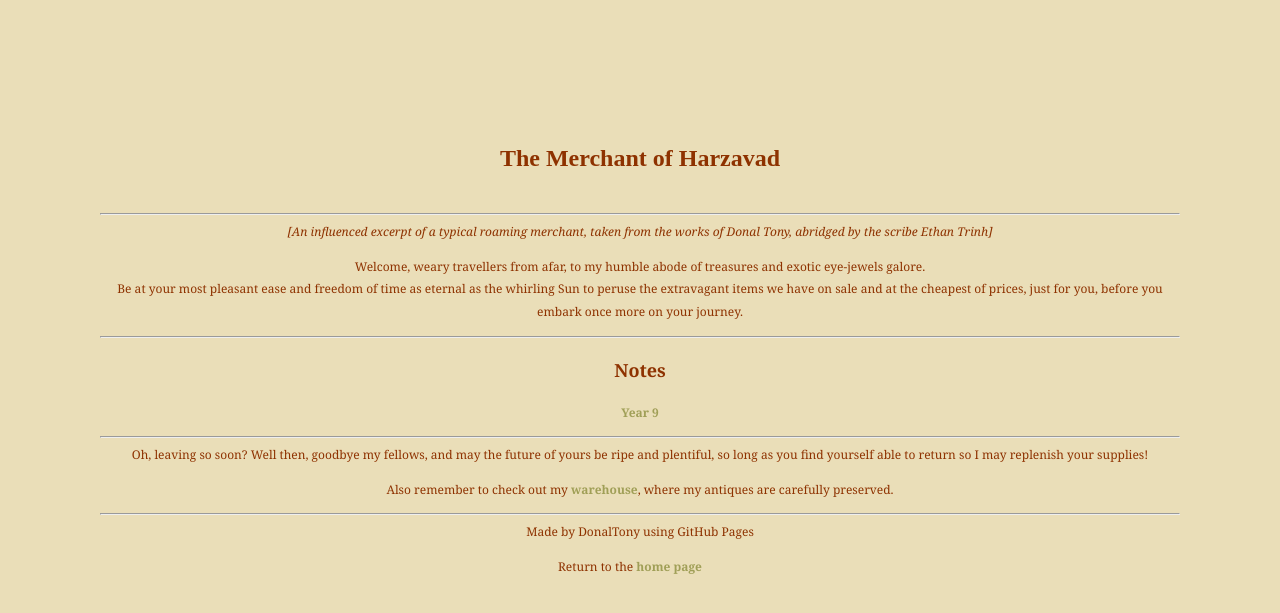
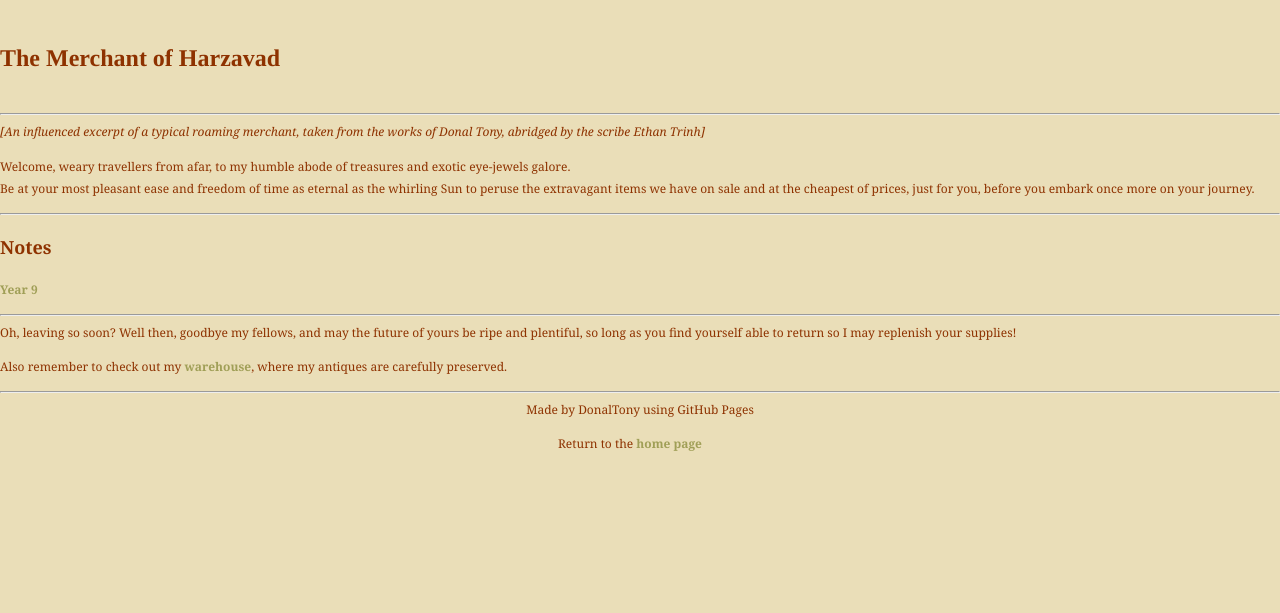
Before and after one commit to dvaraka/the-merchant, a Jekyll site: the page built from index.md, in a window 1280 px wide. Shown: the top 613 px of the page. Built offline with Jekyll 4.4.1, drawn with Linux system fonts in a browser that asks for light colours; our own code applies the rules of GitHub Pages for plain Markdown files.

Commit message:
Update main.css

```diff
--- a/assets/css/main.css
+++ b/assets/css/main.css
@@ -1,4 +1,4 @@
-html {
+bhtml {
     margin: 100px;
     padding: 0;
     text-align: center;
@@ -61,5 +61,5 @@ footer a:link, footer a:visited {
 }
 
 h1 {
-    font-family: 'ArabicMagic';
+    font-family: 'Times';
 }
```
